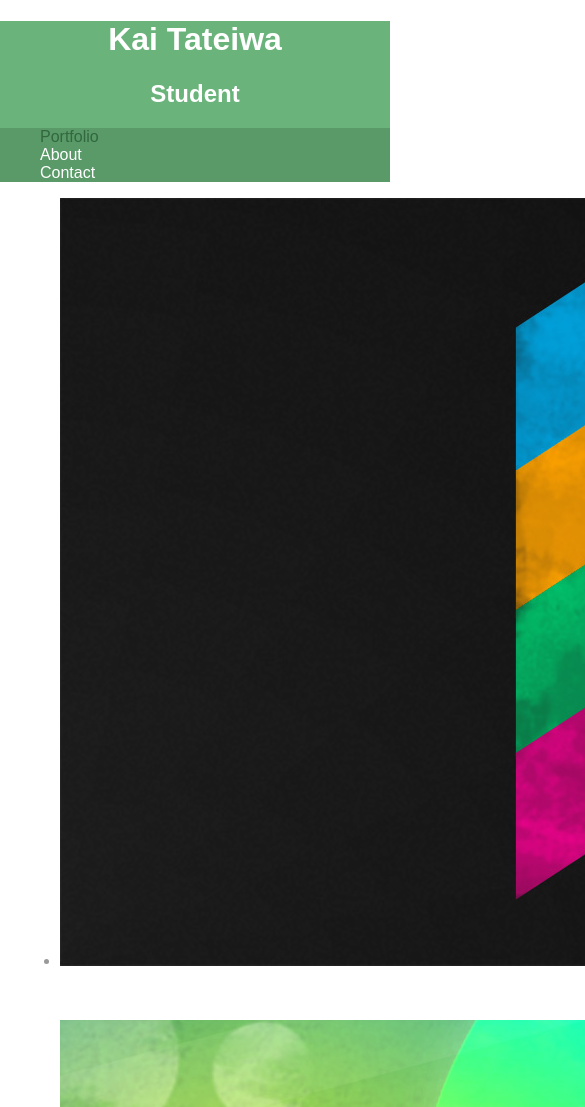
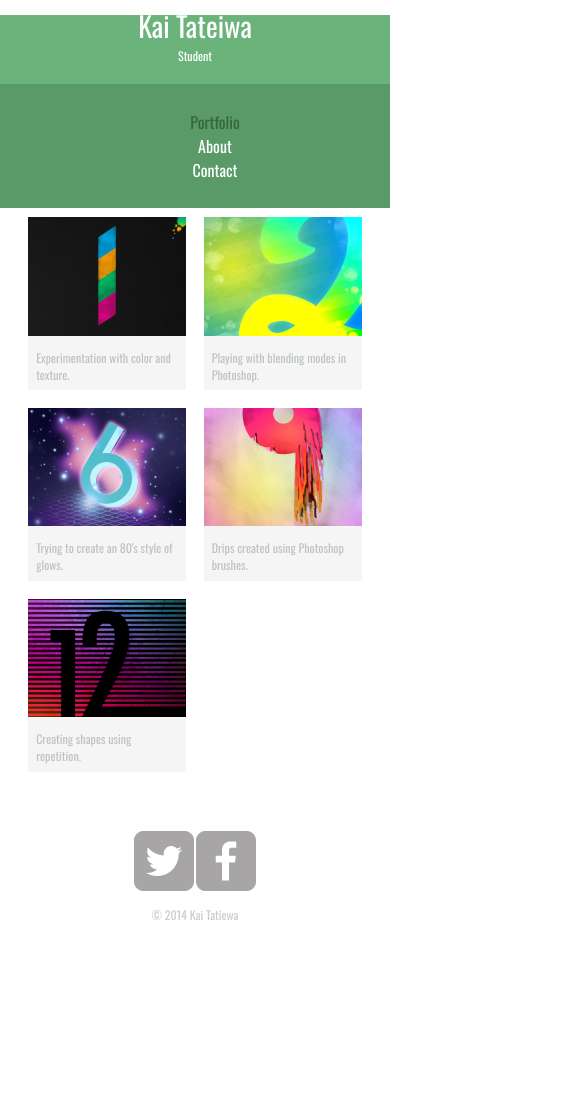
Before and after one commit to ktateiwa/portfolio-project, a plain HTML site: page index.html in a window 390 px wide. Shown: the top 1107 px of the page, 585 px wide, since content can reach past the window. After the commit the page ends 935 px from the top, so only its background shows below. Drawn offline with nearby package versions, Linux system fonts and the light colour scheme; a web font is replaced by a local one.

Commit message:
mobile/collums

```diff
--- a/css/main.css
+++ b/css/main.css
@@ -1,70 +1,157 @@
-a {
-	text-decoration: none;
+/*___________________________________
+		GENERAL
+____________________________________*/
+
+
+body {
+  font-family: 'Oswald', sans-serif;
 }
-
-/**********************************************
-			GENERAL
-***********************************************/
 
 #wrapper {
   max-width: 940px;
   margin: 0 auto;
   padding: 0 5%;
-
 }
 
-/**********************************************
+a {
+  text-decoration: none;
+}
+
+img {
+  max-width: 100%;
+}
+
+
+/*___________________________________
 		HEADING
-***********************************************/
+____________________________________*/
+
+
 #logo {
   text-align: center;
   margin: 0;
 }
 
-/**********************************************
-			COLORS
-***********************************************/
-
-a {
-	color: #fff;
+h1 {
+  font-family: 'Oswald', sans-serif;
+  margin: 15px 0;
+  font-size: 1.75em;
+  font-weight: normal;
+  line-height: 0.8em;
 }
 
-/* green header */
+h2 {
+  font-size: 0.75em;
+  margin: -5px 0 0;
+  font-weight: normal;
+}
+
+
+
+/*___________________________________
+		NAVIGATION
+____________________________________*/
+
+
+nav {
+  text-align: center;
+  padding: 10px 0;
+  margin: 20px 0 0;
+}
+
+
+
+/*___________________________________
+		FOOTER
+____________________________________*/
+
+
+footer {
+  font-size: 0.75em;
+  text-align: center;
+  clear: both;
+  padding-top: 50px;
+  color: #ccc;
+}
+
+/*___________________________________
+		PAGE PORTFOLIO
+____________________________________*/
+#gallery {
+	margin: 0;
+	padding: 0;
+	list-style: none;
+}
+
+
+#gallery li {
+	float: left;
+	width: 45%;
+	margin: 2.5%;
+	background-color: #f5f5f5;
+	color: #bdc3c7;
+}
+
+#gallery li a p{
+  margin: 0;
+  padding: 5%;
+  font-size: 0.75em;
+  color: #bdc3c7;
+}
+
+/*___________________________________
+			SITE BODY
+____________________________________*/
+
+body {
+  background-color: #fff;
+  color: #999;
+}
+
+/*___________________________________
+		GREEN HEADER
+____________________________________*/
 
 header {
   background: #6ab47b;
   border-color: #599a68;
 }
 
-h1, h2 {
-	color: #fff;
-}
-
-/***********************************************
-	NAV BACKGROUND MOBILE
-***********************************************/
+/*___________________________________
+	NAV BACKGROUND ON MOBILE
+____________________________________*/
 
 nav {
   background: #599a68;
 }
 
-nav a, nav a:visited; {
+/*___________________________________
+		LOGO TEXT
+____________________________________*/
+
+h1, h2 {
   color: #fff;
 }
 
-/***********************************************
-		NAV SELECT COLOR
-***********************************************/
+/*___________________________________
+		LINKS
+____________________________________*/
 
+a {
+  color: #6ab47b;
+}
+
+/*___________________________________
+		NAV LINK
+____________________________________*/
+
+nav a, nav a:visited {
+  color: #fff;
+}
+
+/*___________________________________
+		SELECTED NAV LINK
+____________________________________*/
 nav a.selected, nav a:hover {
   color: #32673f;
 }
-
-/***********************************************
-		SITE BODY
-***********************************************/
-
-body {
-	background-color: #fff;
-	color: #999;
-}
--- a/index.html
+++ b/index.html
@@ -2,65 +2,64 @@
 <html>
   <head>
     <meta charset="utf-8">
-		<title>My First Website</title>
+    <title>Kai Tateiwa| Web </title>
     <link rel="stylesheet" href="css/normalize.css">
+    <link href='http://fonts.googleapis.com/css?family=Exo|Oswald' rel='stylesheet' type='text/css'>
     <link rel="stylesheet" href="css/main.css">
-		<link href='http://fonts.googleapis.com/css?family=Sarpanch' rel='stylesheet' type='text/css'>
   </head>
   <body>
     <header>
-
-			<a href="index.html" id= "logo">
-				<h1> Kai Tateiwa</h1>
+      <a href="index.html" id="logo">
+        <h1>Kai Tateiwa</h1>
         <h2>Student</h2>
       </a>
       <nav>
         <ul>
-					<li><a href= "index.html" class="selected"> Portfolio</a></li>
-					<li><a href= "about.html">About</a></li>
-					<li><a href= "contact.html">Contact</a></li>
+          <li><a href="index.html" class="selected">Portfolio</a></li>
+          <li><a href="about.html">About</a></li>
+          <li><a href="contact.html">Contact</a></li>
         </ul>
       </nav>
     </header>
     <div id="wrapper">
       <section>
-			<ul>
+        <ul id="gallery">
           <li>
             <a href="img/numbers-01.jpg">
               <img src="img/numbers-01.jpg" alt="">
-					<p> Experimentation with color and texture.</p>
+              <p>Experimentation with color and texture.</p>
             </a>
           </li>
           <li>
             <a href="img/numbers-02.jpg">
               <img src="img/numbers-02.jpg" alt="">
-					<p> Playing with blending modes in Photoshop</p>
+              <p>Playing with blending modes in Photoshop.</p>
             </a>
           </li>
           <li>
             <a href="img/numbers-06.jpg">
               <img src="img/numbers-06.jpg" alt="">
-					<p> Trying to create an 80's style of glows.</p>
+              <p>Trying to create an 80's style of glows.</p>
             </a>
           </li>
           <li>
             <a href="img/numbers-09.jpg">
               <img src="img/numbers-09.jpg" alt="">
-					<p> Drips created using Photoshop brushes.</p>
+              <p>Drips created using Photoshop brushes.</p>
             </a>
           </li>
           <li>
             <a href="img/numbers-12.jpg">
               <img src="img/numbers-12.jpg" alt="">
-					<p> Creating shapes using repitition.</p>
+              <p>Creating shapes using repetition.</p>
             </a>
           </li>
         </ul>
       </section>
       <footer>
-			<p> Gallery will go here</p>
-			<P>&copy;2014 Kai Tateiwa</P>
-
+        <a href="http://twitter.com/nickrp"><img src="img/twitter-wrap.png" alt="Twitter Logo"></a>
+        <a href="http://facebook.com/kaitateiwa"><img src="img/facebook-wrap.png" alt="Facebook Logo"></a>
+        <p>&copy; 2014 Kai Tatiewa</p>
       </footer>
     </div>
   </body>
```
Lines whose indentation alone changed are shown as unchanged.
